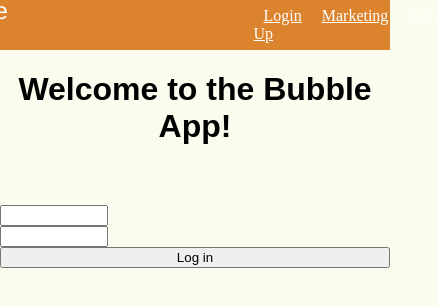
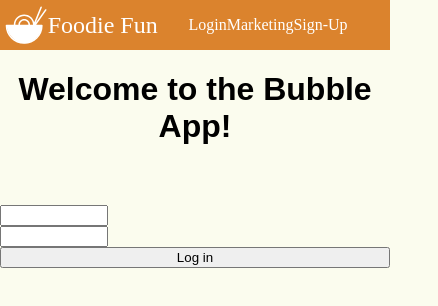
Before and after one commit to Build-Week-Foodie-Funz/front-end, a React (Create React App) app: page / in a window 390 px wide. Shown: the top 306 px of the page, 438 px wide, since content can reach past the window. Built offline with nearby package versions, Linux system fonts and the light colour scheme.

Commit message:
got the Nav bar mobile responsive and looking a little better on desktop will finish once features are done

```diff
--- a/src/components/NavBar.js
+++ b/src/components/NavBar.js
@@ -5,7 +5,6 @@ import Logo from "../images/logo.svg";
 const NavContainer = styled.div`
 	background-color: #db832d;
 	display: flex;
-	width: 100%;
 	height: 50px;
 	justify-content: flex-end;
 	align-items: center;
@@ -13,26 +12,40 @@ const NavContainer = styled.div`
 
 const Navigation = styled.nav`
 	margin-right: 5%;
-	width: 30%;
+	width: 300px;
+	@media (min-width: 500px) {
+		margin-right: -37%;
+		padding-right: 20%;
+	}
+	@media (min-width: 1200px) {
+		margin: 0 auto;
+		padding: 0;
+		margin-right: -5%;
+	}
 `;
 
 const NavItem = styled.a`
-	margin: 10px;
+	text-decoration: none;
 	color: white;
-	// font-family: "Chinese Rocks';
+	@media (min-width: 500px) {
+		margin: 5px;
+	}
 `;
 
 const LogoImage = styled.img`
 	height: 40px;
-	margin-right: 1%;
+	margin-left: 1%;
 `;
 
 const LogoText = styled.a`
+	display: flex;
+	fustify-content: flex-e
+	text-decoration: none;
 	color: white;
 	font-size: 1.5rem;
-	margin-right: 63%;
-	width: 20%;
-	font-family: Helvetica;
+	width: 200px;
+	margin-right: 5%;
+	float: right;
 `;
 
 const NavigationBar = () => {
@@ -43,7 +56,7 @@ const NavigationBar = () => {
 			<Navigation>
 				<NavItem href="/">Login</NavItem>
 				<NavItem href="/home">Marketing</NavItem>
-				<NavItem href="signup">Sign Up</NavItem>
+				<NavItem href="signup">Sign-Up</NavItem>
 			</Navigation>
 		</NavContainer>
 	);
```
